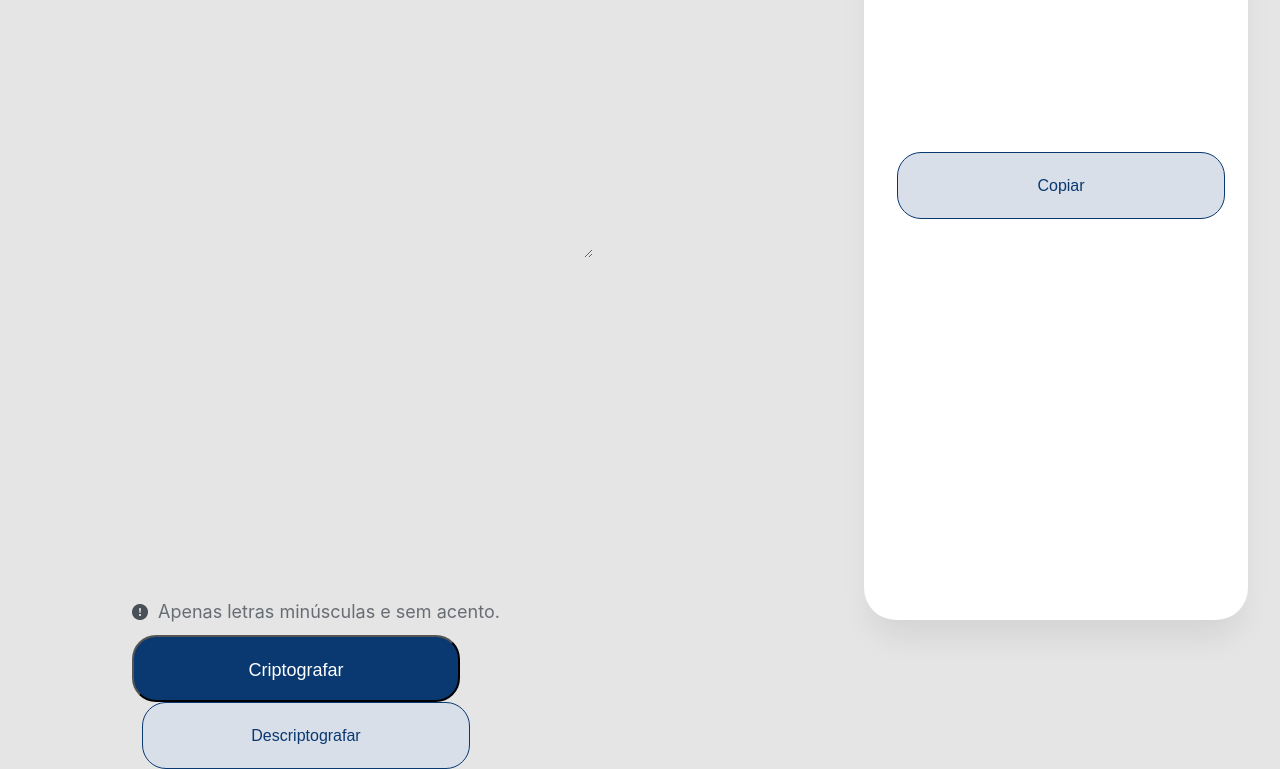
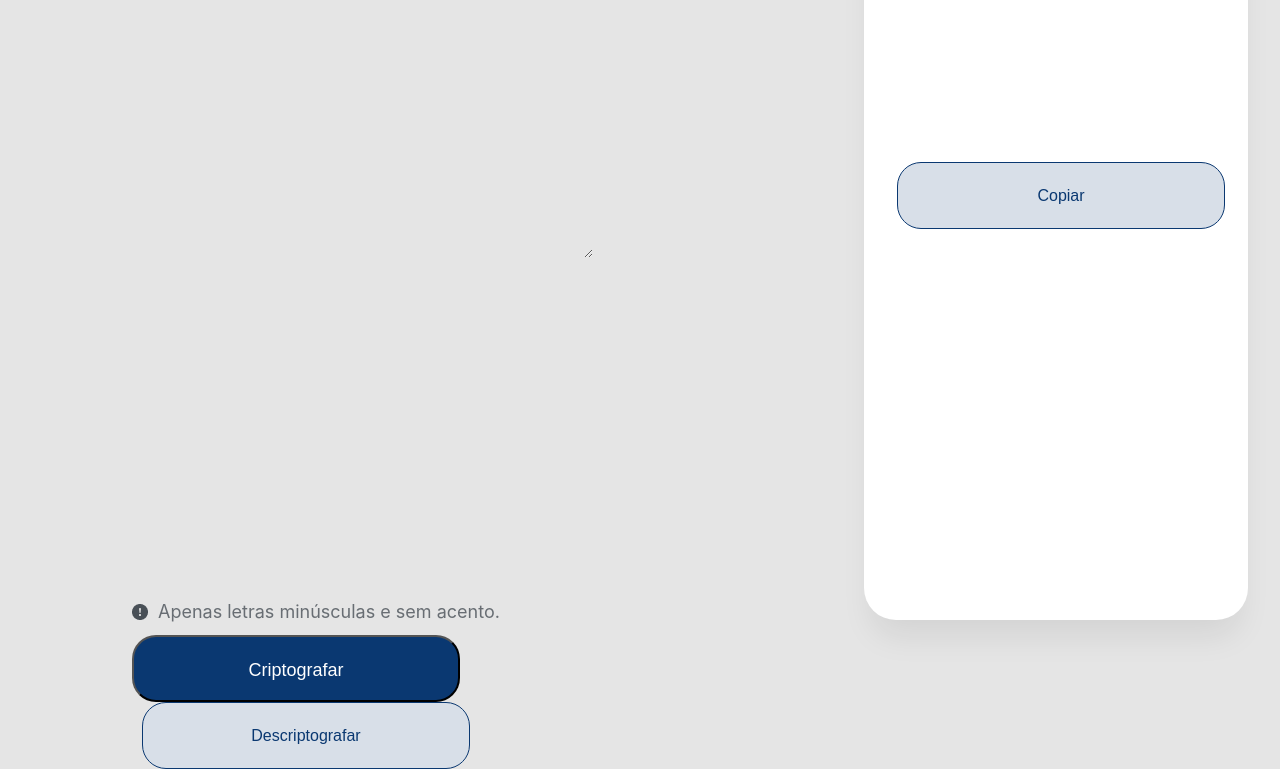
Before and after one commit to willianbatist/challengeOne-Text-Decoder, a plain HTML site: page index.html in a window 1280 px wide. Both pictures are taken after a click on the button "Criptografar". Shown: the part 280-1049 px from the top of the page. Drawn offline with Linux system fonts and the light colour scheme.

Commit message:
fix: clickEncoder

```diff
--- a/index.css
+++ b/index.css
@@ -131,6 +131,11 @@ textarea::placeholder {
   align-items: center;
 }
 
+#view-decoder {
+  flex-direction: column;
+  align-items: center;
+}
+
 #view-decoder p {
   font-weight: 400;
   font-size: 24px;
@@ -165,6 +170,7 @@ textarea::placeholder {
 }
 
 #copy {
+  margin-top: 20px;
   margin-left: 10px;
   cursor: pointer;
   width: 328px;
--- a/index.js
+++ b/index.js
@@ -52,12 +52,14 @@ function handleTextEncoder(text) {
 
 function clickDecoder() {
   textNone.style.display="none";
-  textDecoder.style.display="block";
+  textDecoder.style.display="flex";
   p.innerHTML=handleTextDecoder(textarea.value);
   textarea.value="";
 }
 
 function clickEncoder() {
+  textNone.style.display="none";
+  textDecoder.style.display="flex";
   p.innerHTML=handleTextEncoder(textarea.value);
   textarea.value="";
 }
```
